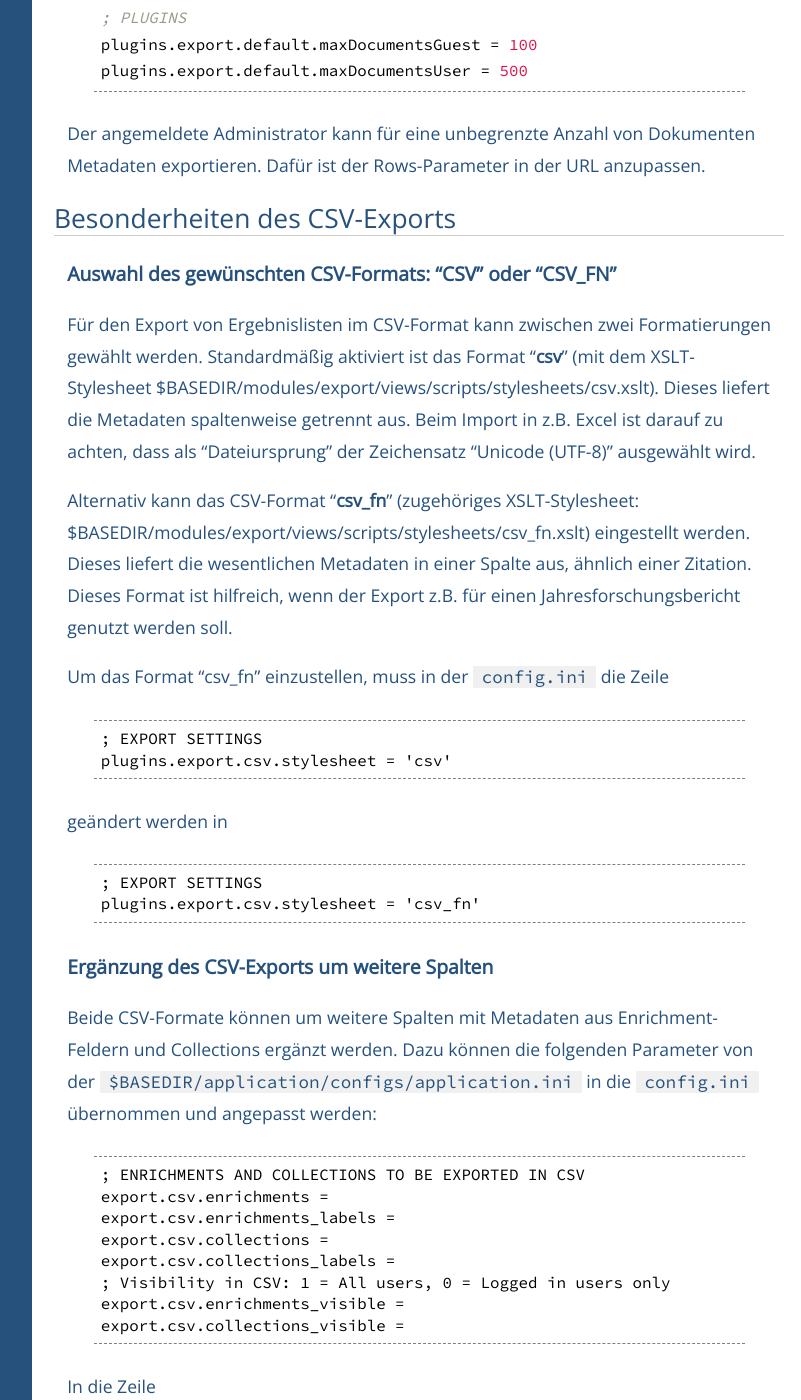
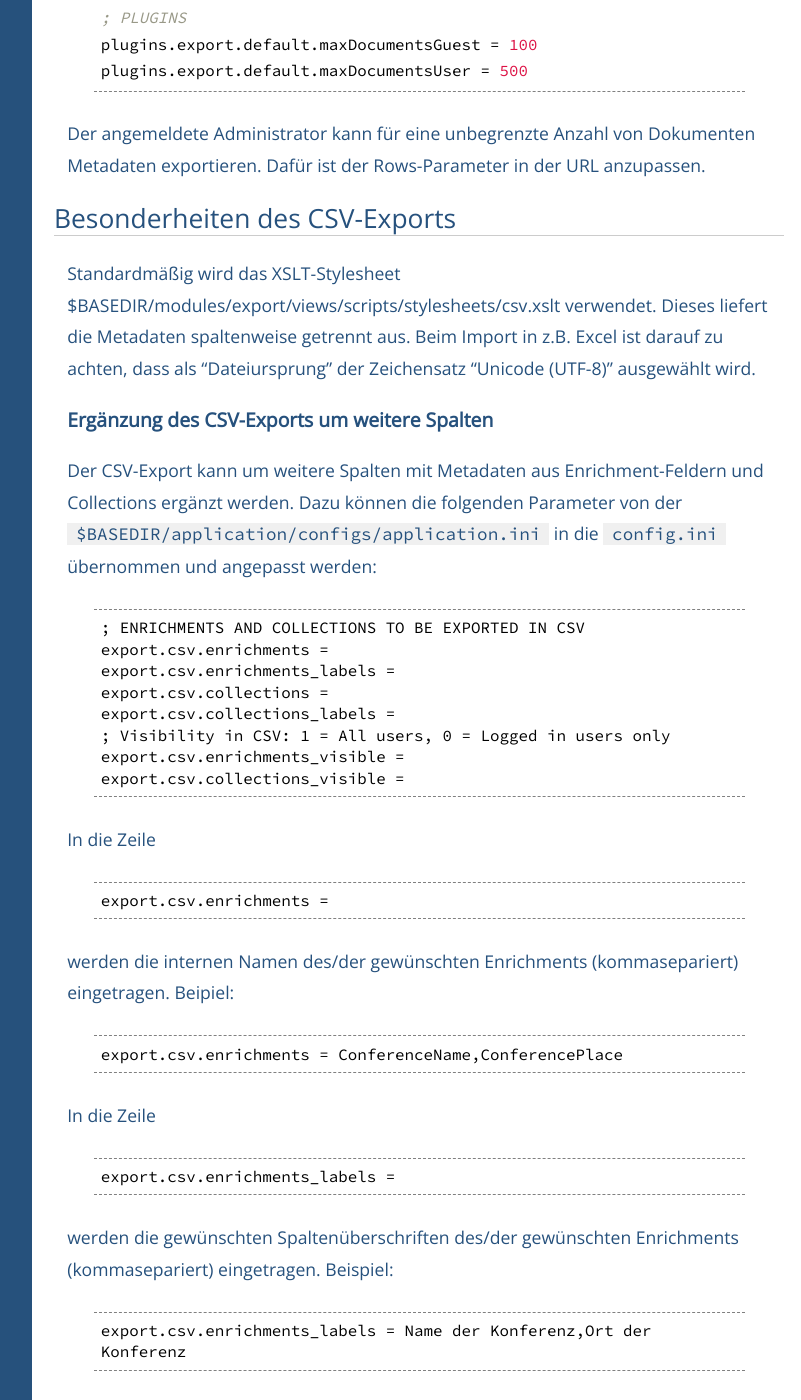
Before and after one commit to OPUS4/userdoc, a Jekyll site: the page built from export/exportlist.md, in a window 1280 px wide and 1400 px high, scrolled down 1030 px. Shown: the whole window, without its empty margins (224-1025 px from the left). Built offline with Jekyll 4.4.1, drawn with Linux system fonts in a browser that asks for light colours; some of the changed text lies outside the part shown.

Commit message:
OPUS4/application#1452 Removing documentation for CSV_FN format

````diff
--- a/export/exportlist.md
+++ b/export/exportlist.md
@@ -40,25 +40,10 @@ Rows-Parameter in der URL anzupassen.
 
 ## Besonderheiten des CSV-Exports
 
-### Auswahl des gewünschten CSV-Formats: "CSV" oder "CSV_FN"
-
-Für den Export von Ergebnislisten im CSV-Format kann zwischen zwei Formatierungen gewählt werden. Standardmäßig aktiviert ist das Format "__csv__" (mit dem XSLT-Stylesheet $BASEDIR/modules/export/views/scripts/stylesheets/csv.xslt). Dieses liefert die Metadaten spaltenweise getrennt aus. Beim Import in z.B. Excel ist darauf zu achten, dass als "Dateiursprung" der Zeichensatz "Unicode (UTF-8)" ausgewählt wird.
-
-Alternativ kann das CSV-Format "__csv_fn__" (zugehöriges XSLT-Stylesheet: $BASEDIR/modules/export/views/scripts/stylesheets/csv_fn.xslt) eingestellt werden. Dieses liefert die wesentlichen Metadaten in einer Spalte aus, ähnlich einer Zitation. Dieses Format ist hilfreich, wenn der Export z.B. für einen Jahresforschungsbericht genutzt werden soll.
-
-Um das Format "csv_fn" einzustellen, muss in der `config.ini` die Zeile
-```
-; EXPORT SETTINGS
-plugins.export.csv.stylesheet = 'csv'
-```
-geändert werden in
-```
-; EXPORT SETTINGS
-plugins.export.csv.stylesheet = 'csv_fn'
-```
+Standardmäßig wird das XSLT-Stylesheet $BASEDIR/modules/export/views/scripts/stylesheets/csv.xslt verwendet. Dieses liefert die Metadaten spaltenweise getrennt aus. Beim Import in z.B. Excel ist darauf zu achten, dass als "Dateiursprung" der Zeichensatz "Unicode (UTF-8)" ausgewählt wird.
 
 ### Ergänzung des CSV-Exports um weitere Spalten
-Beide CSV-Formate können um weitere Spalten mit Metadaten aus Enrichment-Feldern und Collections ergänzt werden. Dazu können die folgenden Parameter von der `$BASEDIR/application/configs/application.ini` in die `config.ini` übernommen und angepasst werden:
+Der CSV-Export kann um weitere Spalten mit Metadaten aus Enrichment-Feldern und Collections ergänzt werden. Dazu können die folgenden Parameter von der `$BASEDIR/application/configs/application.ini` in die `config.ini` übernommen und angepasst werden:
 ```
 ; ENRICHMENTS AND COLLECTIONS TO BE EXPORTED IN CSV
 export.csv.enrichments =
@@ -109,9 +94,6 @@ erfolgt analog.
 
 ### Ausgabe von __öffentlichen__ und __internen__ Bemerkungen
 Die Spalte "Öffentliche Bemerkungen" wird allen Usern (guest) angezeigt. Die Spalte "Interne Bemerkungen" wird nur eingeloggten Usern angezeigt, die Zugriff auf den Administrationsbereich "Dokumente verwalten" haben. Diese Einstellung ist nicht änderbar.
-
-### Hervorhebung von hochschulangehörigen Autoren und Herausgebern
-Hochschulangehörige Autoren und Herausgeber können im Format "csv_fn" durch ein Asterisk (*) kenntlich gemacht werden. Dazu muss in der Personenverwaltung das Feld `Interne ID` der jeweiligen Person einen (beliebigen) Eintrag enthalten.
 
 ## Export im XML-Format
 
````
